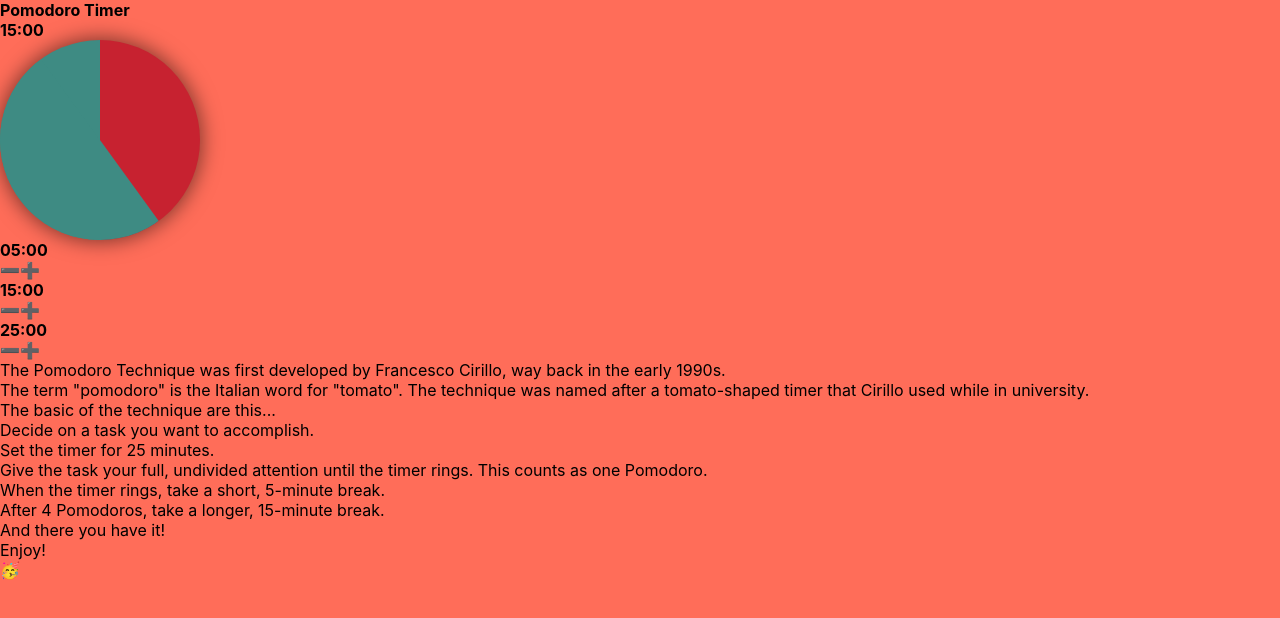
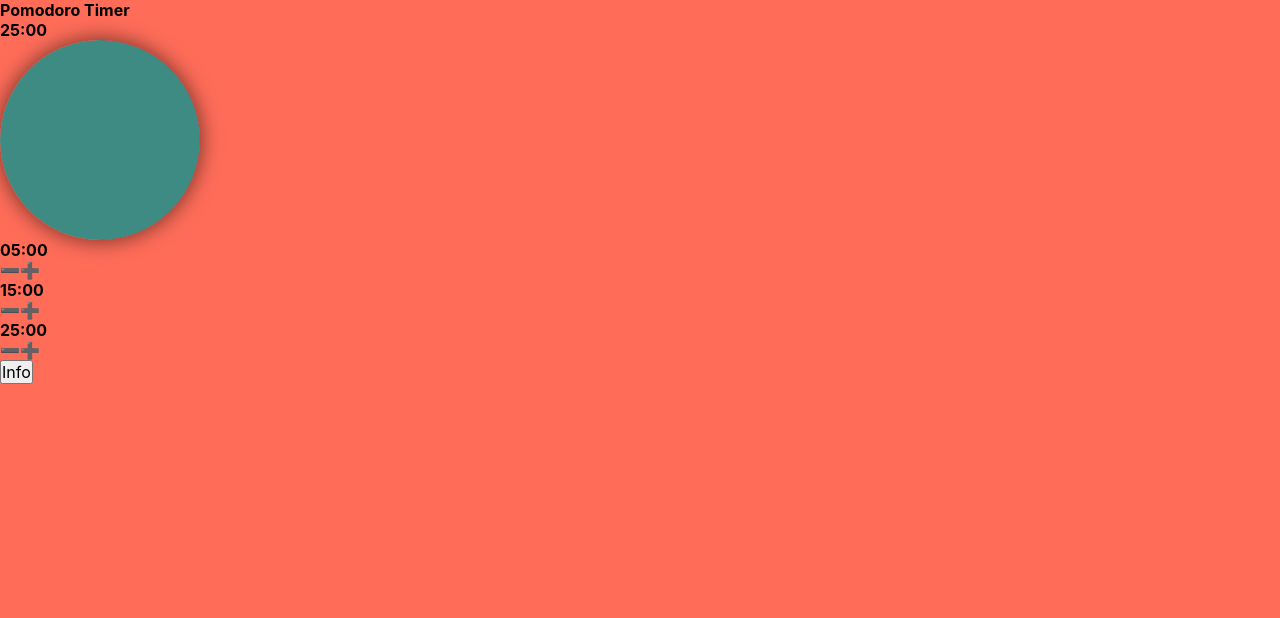
Before and after one commit to cerna-pedro/pomodoro, a React (Create React App) app: page / in a window 1280 px wide. Shown: the top 618 px of the page. Built offline with nearby package versions, Linux system fonts and the light colour scheme.

Commit message:
Added increment and decrement functions, as well as todo list.

```diff
--- a/src/App.js
+++ b/src/App.js
@@ -8,18 +8,37 @@ import Break from './components/Break';
 
 export class App extends Component {
   state = {
-    runTime: 900,
+    runTime: 1500,
     time: 1500,
     break: 300,
     longBreak: 900,
     running: false,
-    info: true,
+    info: false,
     pomodoros: [],
   };
-  toggleRunning = (e) => {
-    console.log(e);
+  startReset = () => {
+    console.log('mousedown');
+  };
+  toggleInfo = (e) => {
+    if (
+      e.target.className === 'info__button' ||
+      e.target.className === 'info__overlay'
+    ) {
+      this.setState({ info: !this.state.info });
+    }
+  };
+  toggleRunning = () => {
     this.setState({ running: !this.state.running });
   };
+  decrement = (name) => {
+    const updated = parseInt(this.state[name]);
+    this.setState({ [name]: updated - 1 });
+  };
+  increment = (name) => {
+    const updated = parseInt(this.state[name]);
+    this.setState({ [name]: updated + 1 });
+  };
+
   render() {
     return (
       <div className='inner'>
@@ -31,12 +50,34 @@ export class App extends Component {
           toggleRunning={this.toggleRunning}
           running={this.state.running}
         />
-        {!this.state.running && <Break duration={this.state.break} />}
-        {!this.state.running && <Break duration={this.state.longBreak} />}
-        {!this.state.running && <Break duration={this.state.time} />}
-
+        {!this.state.running && (
+          <Break
+            name='break'
+            duration={this.state.break}
+            increment={this.increment}
+            decrement={this.decrement}
+          />
+        )}
+        {!this.state.running && (
+          <Break
+            name='longBreak'
+            duration={this.state.longBreak}
+            increment={this.increment}
+            decrement={this.decrement}
+          />
+        )}
+        {!this.state.running && (
+          <Break
+            name='time'
+            duration={this.state.time}
+            increment={this.increment}
+            decrement={this.decrement}
+          />
+        )}
         {this.state.pomodoros.length ? <Pomodoro /> : null}
-        {this.state.info && <Info />}
+        {!this.state.running && (
+          <Info info={this.state.info} toggleInfo={this.toggleInfo} />
+        )}
       </div>
     );
   }
--- a/src/components/Break.js
+++ b/src/components/Break.js
@@ -6,7 +6,7 @@ const Break = (props) => {
   return (
     <div>
       <h3>{formatTime(props.duration)}</h3>
-      <Controls/>
+      <Controls name={props.name} increment={props.increment} decrement={props.decrement}/>
     </div>
   );
 };
--- a/src/components/Controls.js
+++ b/src/components/Controls.js
@@ -1,12 +1,12 @@
-import React from 'react'
+import React from 'react';
 
-const Controls = () => {
+const Controls = (props) => {
   return (
-    <div>
-      <span>➖</span>
-      <span>➕</span>
+    <div className="controls">
+      <span onClick={() => props.decrement(props.name)}>➖</span>
+      <span onClick={() => props.increment(props.name)}>➕</span>
     </div>
-  )
-}
+  );
+};
 
-export default Controls
+export default Controls;
--- a/src/components/Info.js
+++ b/src/components/Info.js
@@ -1,30 +1,49 @@
 import React from 'react';
 
-const Info = () => {
+const Info = (props) => {
   return (
     <div className='info'>
-      <p className="info__paragraph">
-        The Pomodoro Technique was first developed by Francesco Cirillo, way
-        back in the early 1990s.</p>
-        <p className="info__paragraph">
-          The term "pomodoro" is the Italian word for "tomato". The technique
-          was named after a tomato-shaped timer that Cirillo used while in
-          university.
+      {!props.info && (
+        <button className='info__button' onClick={props.toggleInfo}>
+          Info
+        </button>
+      )}
+      {props.info && (
+        <div className='info__overlay' onClick={props.toggleInfo}>
+          <div className='info__modal'>
+            <p className='info__paragraph'>
+              The Pomodoro Technique was first developed by Francesco Cirillo,
+              way back in the early 1990s.
             </p>
-      <p className="info__paragraph">The basic of the technique are this...</p>
-      <ul className="info__list">
-        <li className="info__item">Decide on a task you want to accomplish.</li>
+            <p className='info__paragraph'>
+              The term "pomodoro" is the Italian word for "tomato". The
+              technique was named after a tomato-shaped timer that Cirillo used
+              while in university.
+            </p>
+            <p className='info__paragraph'>
+              The basic of the technique are this...
+            </p>
+            <ul className='info__list'>
+              <li className='info__item'>
+                Decide on a task you want to accomplish.
+              </li>
               <li>Set the timer for 25 minutes.</li>
               <li>
-          Give the task your full, undivided attention until the timer rings.
-          This counts as one Pomodoro.
+                Give the task your full, undivided attention until the timer
+                rings. This counts as one Pomodoro.
               </li>
               <li>When the timer rings, take a short, 5-minute break.</li>
               <li>After 4 Pomodoros, take a longer, 15-minute break.</li>
             </ul>
-      <p className="info__paragraph">And there you have it! </p>
-      <p className="info__paragraph">Enjoy!</p>
-      <span className="info__emoji">🥳</span>
+            <p className='info__paragraph'>And there you have it! </p>
+            <p className='info__paragraph'>Enjoy!</p>
+            <span className='info__emoji'>🥳</span>
+            <button className='info__button' onClick={props.toggleInfo}>
+              Close
+            </button>
+          </div>
+        </div>
+      )}
     </div>
   );
 };
--- a/src/components/Pie.js
+++ b/src/components/Pie.js
@@ -14,7 +14,7 @@ const Pie = (props) => {
       <div className='pie'>
         <div className='pie__before' style={pieStyle}></div>
       </div>
-      <div className="pie__controls" onClick={props.toggleRunning}>{props.running ? <span>⏸</span> : <span>▶️</span>}</div>
+      <div className="pie__controls" onClick={props.toggleRunning} onMouseDown={props.startReset}>{props.running ? <span>⏸</span> : <span>▶️</span>}</div>
     </div>
   );
 };
--- a/src/components/Pomodoro.js
+++ b/src/components/Pomodoro.js
@@ -2,9 +2,9 @@ import React from 'react'
 
 const Pomodoro = () => {
   return (
-    <div>
+    <>
       <span>🍅</span>
-    </div>
+    </>
   )
 }
 
--- a/src/index.css
+++ b/src/index.css
@@ -17,27 +17,29 @@ body {
 
 .pie__container {
   width: 200px;
-user-select: none;
+  user-select: none;
   height: 200px;
+  border-radius: 50%;
   position: relative;
+  overflow: hidden;
+  box-shadow: 0px 0px 20px 2px rgba(0, 0, 0, 0.5);
 }
 
 .pie {
   position: relative;
   opacity: 1;
-  transition: opacity .3s ease;
+  transition: opacity 0.3s ease;
   width: inherit;
   height: inherit;
   border-radius: 50%;
   background: #3e8b83;
   background-image: linear-gradient(to right, transparent 50%, #c72230 0);
-  box-shadow: 0px 0px 20px 2px rgba(0, 0, 0, 0.5);
   overflow: hidden;
 }
 
 .pie__container:hover .pie {
   opacity: 0.5;
-  transition: opacity .3s ease;
+  transition: opacity 0.3s ease;
 }
 
 .pie__before {
@@ -61,11 +63,36 @@ user-select: none;
   align-items: center;
   top: 0;
   left: 0;
-  transition: opacity .3s ease;
+  transition: opacity 0.3s ease;
   z-index: 1;
+  cursor: pointer;
 }
 
-.pie__container:hover .pie__controls{
+.pie__container:hover .pie__controls {
   opacity: 1;
-  transition: opacity .3s ease;
+  transition: opacity 0.3s ease;
 }
+
+.info__overlay {
+  /* display: none; */
+  background-color: rgba(0, 0, 0, 0.5);
+  position: fixed;
+  top: 0;
+  left: 0;
+  height: 100%;
+  width: 100%;
+  z-index: 2;
+}
+
+.info__modal {
+  position: relative;
+  background-color: #d2d2ca;
+  width: 80%;
+  margin: auto;
+  z-index: 3;
+}
+
+.controls > *{
+  user-select: none;
+  cursor: pointer;
+}
```
Also changed, not shown: 1 other file (tests, documents, lock files or other folders). Lines whose indentation alone changed are shown as unchanged.
